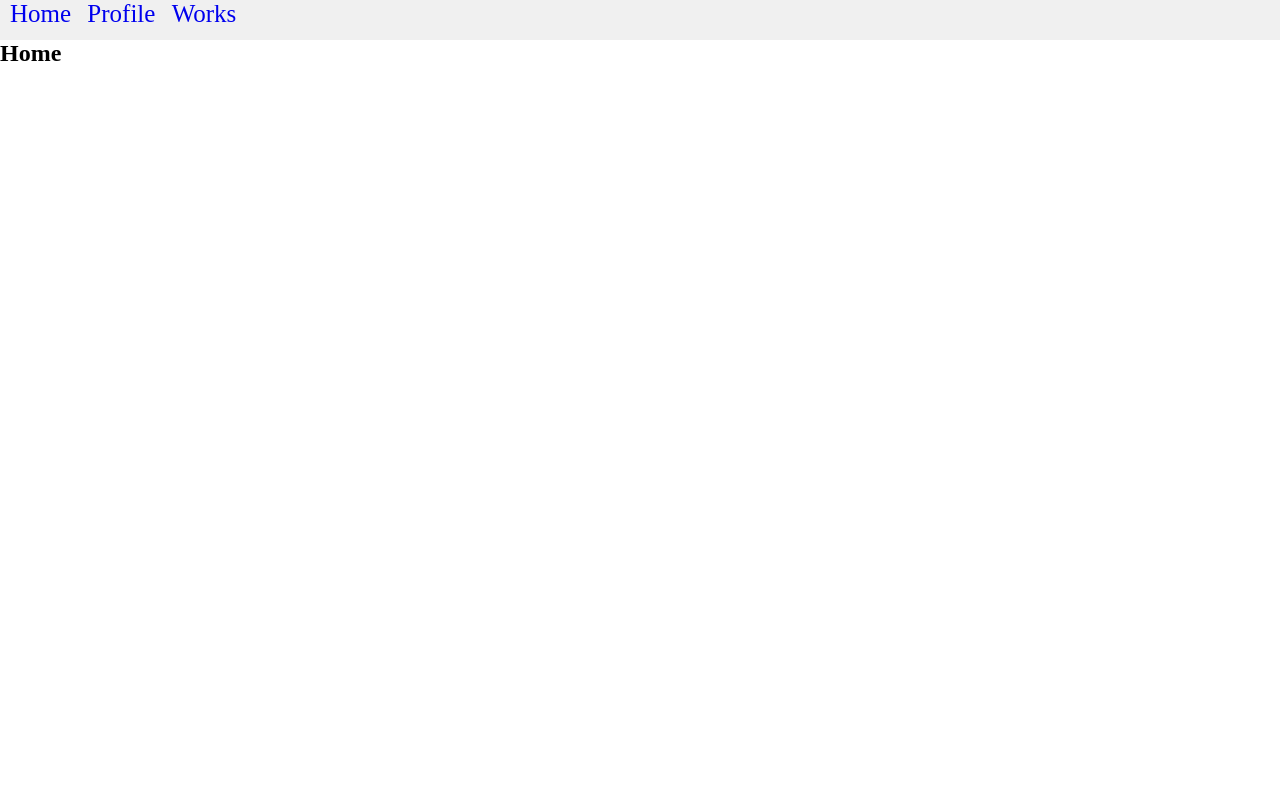
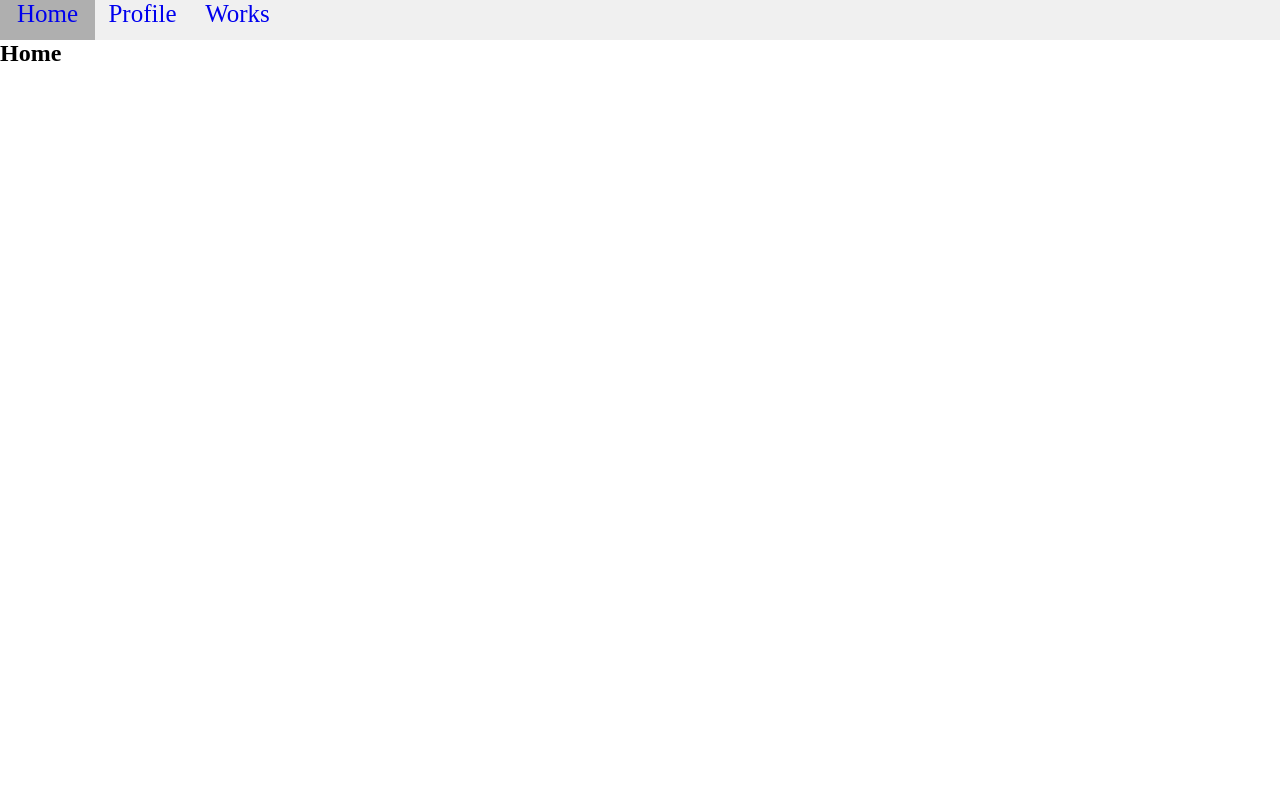
Before and after one commit to tadaren/tadaren.github.io_old, a plain HTML site: page index.html in a window 1280 px wide. Shown: the top 797 px of the page. Drawn offline with Linux system fonts and the light colour scheme; some packages are replaced by stand-ins of ours.

Commit message:
各sectionのheightをmin-heightに変更

```diff
--- a/css/index.css
+++ b/css/index.css
@@ -7,15 +7,20 @@ nav {
   height: 100%;
   font-size: 25px; }
   nav ul {
+    display: flex;
     height: 100%;
     background-color: #f0f0f0; }
     nav ul li {
-      margin-left: 10px;
-      display: inline; }
+      text-align: center;
+      height: 100%;
+      width: 95px;
+      display: inline-block; }
       nav ul li a {
         text-decoration: none; }
       nav ul li a:visited {
         color: black; }
+    nav ul li:hover {
+      background: #afafaf; }
 
 main {
   width: 100vw;
@@ -25,16 +30,16 @@ main {
     margin-top: -40px;
     padding-top: 40px;
     width: 100%;
-    height: 100vh; }
+    min-height: 100vh; }
   main #Profile {
     margin-top: -40px;
     padding-top: 40px;
     width: 100%;
-    height: 100vh; }
+    min-height: 100vh; }
   main #Works {
     margin-top: -40px;
     padding-top: 40px;
     width: 100%;
-    height: 100vh; }
+    min-height: 100vh; }
 
 /*# sourceMappingURL=index.css.map */
```
